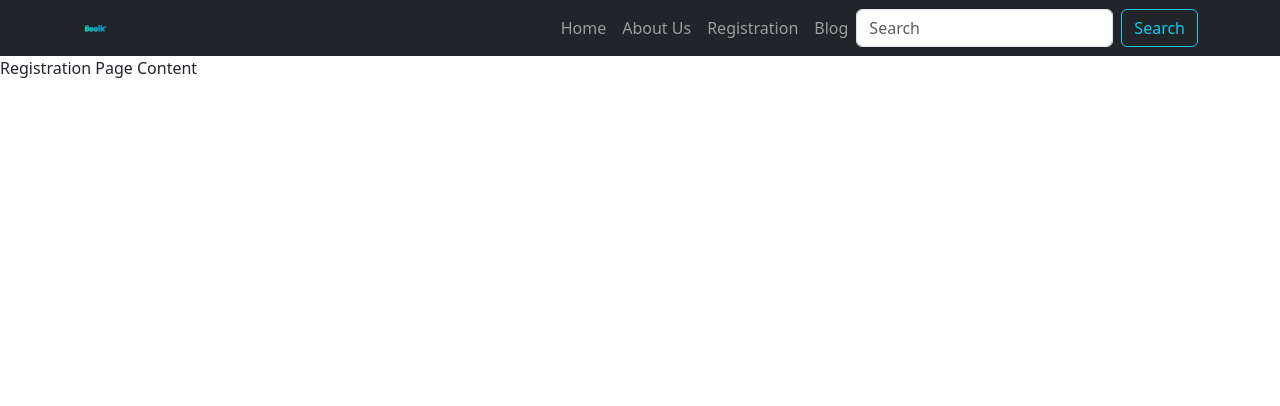
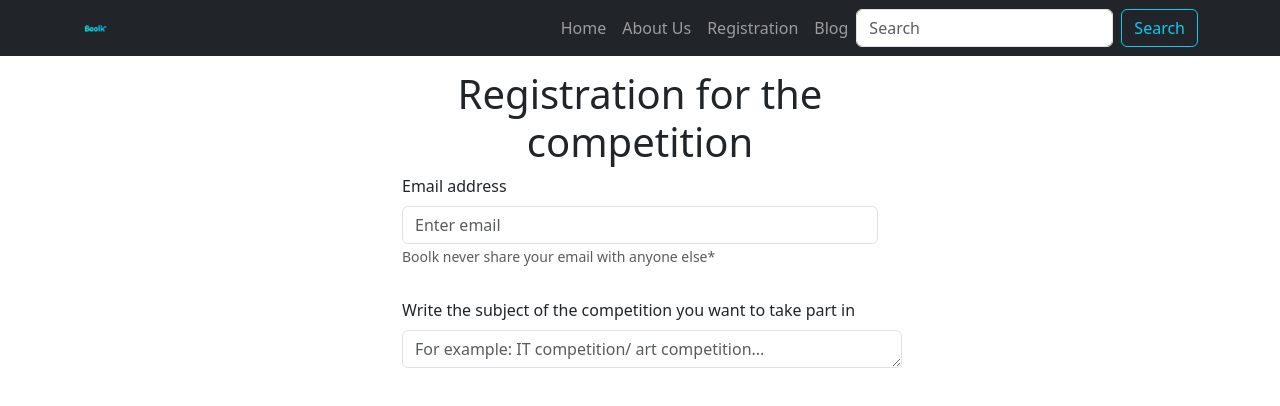
Before and after one commit to VovaGrab/Boolk2.0, a React (Create React App) app: page /reg in a window 1280 px wide. Shown: the top 406 px of the page. Built offline with nearby package versions, Linux system fonts and the light colour scheme.

Commit message:
Add files via upload

```diff
--- a/src/Pages/Registration.js
+++ b/src/Pages/Registration.js
@@ -1,14 +1,28 @@
 import React, { Component } from 'react';
-import PageTitle from '../Components/PageTitle';
+import { Form, Button, Container } from 'react-bootstrap';
+
+export default class Contacts extends Component {
+  render() {
+    return (
+      <Container style={{width: '500px', marginTop: '70px'}}>
+        <h1 className='text-center'>Registration for the competition</h1>
+        <Form>
+          <Form.Group controlId="formBasicEmail">
+            <Form.Label>Email address</Form.Label>
+            <Form.Control type="email" placeholder="Enter email" />
+            <Form.Text>
+              Boolk never share your email with anyone else*
+            </Form.Text>
+          </Form.Group>
+
+          <Form.Group controlId="formBasicPassword" style={{width: '500px', marginTop: '30px'}}>
+            <Form.Label>Write the subject of the competition you want to take part in</Form.Label>
+            <Form.Control as="textarea" rows="1" placeholder="For example: IT competition/ art competition..."/>
+          </Form.Group>
 
 
-export default class Registration extends Component {
-  render() {
-    return (
-      <div>
-        <PageTitle title="Registration" />
-        Registration Page Content
-      </div>
+        </Form>
+      </Container>
     );
   }
 }
```
